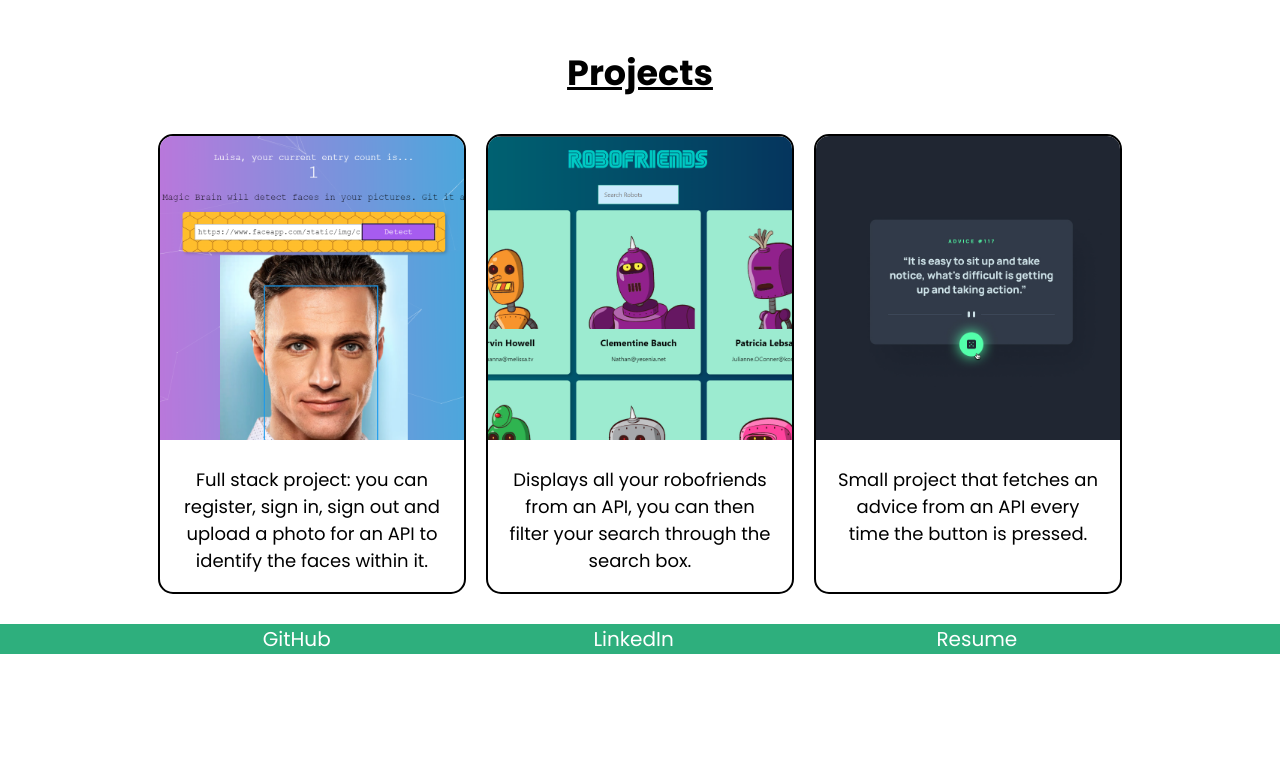
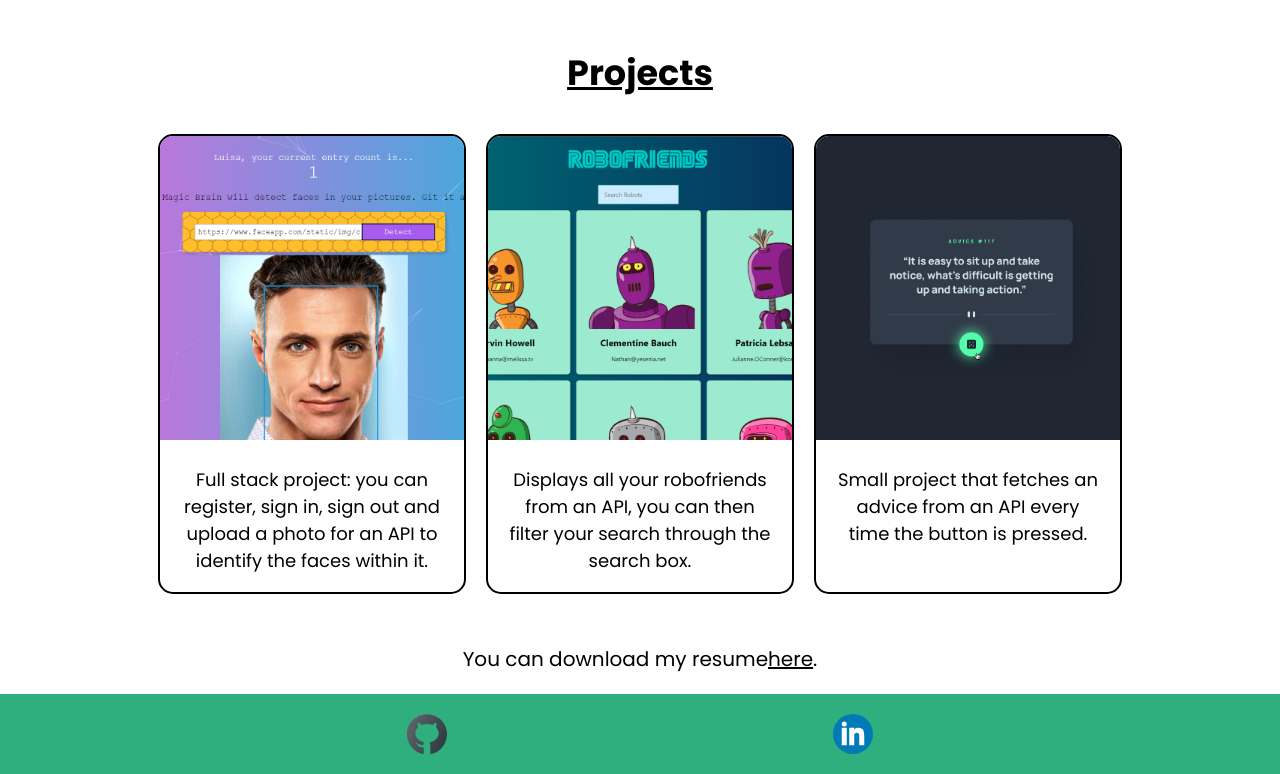
Before and after one commit to jlbmontejano/personal-portfolio, a React (Create React App) app: page / in a window 1280 px wide. Shown: the part 1028-1802 px from the top of the page. Before the commit the page ends 1682 px from the top, so only its background shows below. Built offline with nearby package versions, Linux system fonts and the light colour scheme.

Commit message:
changes to resume download link

```diff
--- a/src/App.css
+++ b/src/App.css
@@ -8,13 +8,14 @@
   position: sticky;
   top: 0;
   z-index: 1;
+  color: var(--clr-light);
 }
 
 .navigation,
 .footer {
   display: flex;
   justify-content: space-evenly;
-  color: var(--clr-light);
+
   background-color: var(--clr-accent);
 }
 
@@ -48,13 +49,26 @@ a {
   color: var(--clr-light);
 }
 
+.resume {
+  text-decoration: underline;
+  color: var(--clr-dark)
+}
+
 .footer {
-  margin-top: auto;
+  padding: 1em;
+  height: 4em;
+}
+
+.logo {
+  width: 35px;
 }
 
 @media (min-width: 700px) {
   .main-body {
     width: 80%;
+  }
+  .logo {
+    width: 40px;
   }
 }
 
--- a/src/App.js
+++ b/src/App.js
@@ -6,7 +6,6 @@ import Footer from "./Components/Footer";
 import "./App.css";
 
 const App = () => {
-
   return (
     <div className="App">
       <Navigation />
@@ -15,6 +14,19 @@ const App = () => {
         <AboutMe />
         <Projects />
       </div>
+      <p>
+        You can download my resume
+        <a
+          href={"/jlbm-cv.pdf"}
+          download="Jorge Luis Buenrostro Montejano CV"
+          target="_blank"
+          rel="noreferrer"
+          className="resume"
+        >
+          here
+        </a>
+        .
+      </p>
       <Footer />
     </div>
   );
--- a/src/Components/AboutMe.js
+++ b/src/Components/AboutMe.js
@@ -14,7 +14,7 @@ const AboutMe = () => {
       </p>
       <div className="image">
         <img
-          src={process.env.PUBLIC_URL + "images/my-photo.jpg"}
+          src={`${process.env.PUBLIC_URL}/images/my-photo.jpg`}
           alt="myself"
         />
         <div>
--- a/src/Components/Footer.js
+++ b/src/Components/Footer.js
@@ -8,22 +8,22 @@ const Footer = () => {
         target="_blank"
         rel="noreferrer"
       >
-        <span>GitHub</span>
+        <img
+          src={process.env.PUBLIC_URL + "/images/github.svg"}
+          alt="github-logo"
+          className="logo"
+        />
       </a>
       <a
         href="https://www.linkedin.com/in/jlbmontejano/"
         target="_blank"
         rel="noreferrer"
       >
-        <span>LinkedIn</span>
-      </a>
-      <a
-        href={"/jlbm-cv.pdf"}
-        download="Jorge Luis Buenrostro Montejano CV"
-        target="_blank"
-        rel="noreferrer"
-      >
-        <span>Resume</span>
+               <img
+          src={process.env.PUBLIC_URL + "/images/linkedin.svg"}
+          alt="github-logo"
+          className="logo"
+        />
       </a>
     </div>
   );
--- a/src/Components/Projects.js
+++ b/src/Components/Projects.js
@@ -4,21 +4,21 @@ import "./Project-Section.css";
 
 const Projects = () => {
   const AdviceGenerator = {
-    src: process.env.PUBLIC_URL + "images/advice-generator.jpg",
+    src: `${process.env.PUBLIC_URL}/images/advice-generator.jpg`,
     description:
       "Small project that fetches an advice from an API every time the button is pressed.",
     link: "https://jlbm-advice-generator.herokuapp.com/",
     key: 0,
   };
   const Robofriends = {
-    src: process.env.PUBLIC_URL + "images/robofriends.png",
+    src: `${process.env.PUBLIC_URL}/images/robofriends.png`,
     description:
       "Displays all your robofriends from an API, you can then filter your search through the search box.",
     link: "https://jlbm-robofriends.herokuapp.com/",
     key: 1,
   };
   const FaceRecognition = {
-    src: process.env.PUBLIC_URL + "images/face-recognition.png",
+    src: `${process.env.PUBLIC_URL}/images/face-recognition.png`,
     description:
       "Full stack project: you can register, sign in, sign out and upload a photo for an API to identify the faces within it.",
     link: "https://face-rec-pro.herokuapp.com/",
```
Also changed, not shown: src/Components/Navigation.js (+6 -2 lines), public/images/github.svg (renamed from public/images/2993771_github_social media_icon.svg), public/images/linkedin.svg (renamed from public/images/317750_linkedin_icon.svg).
